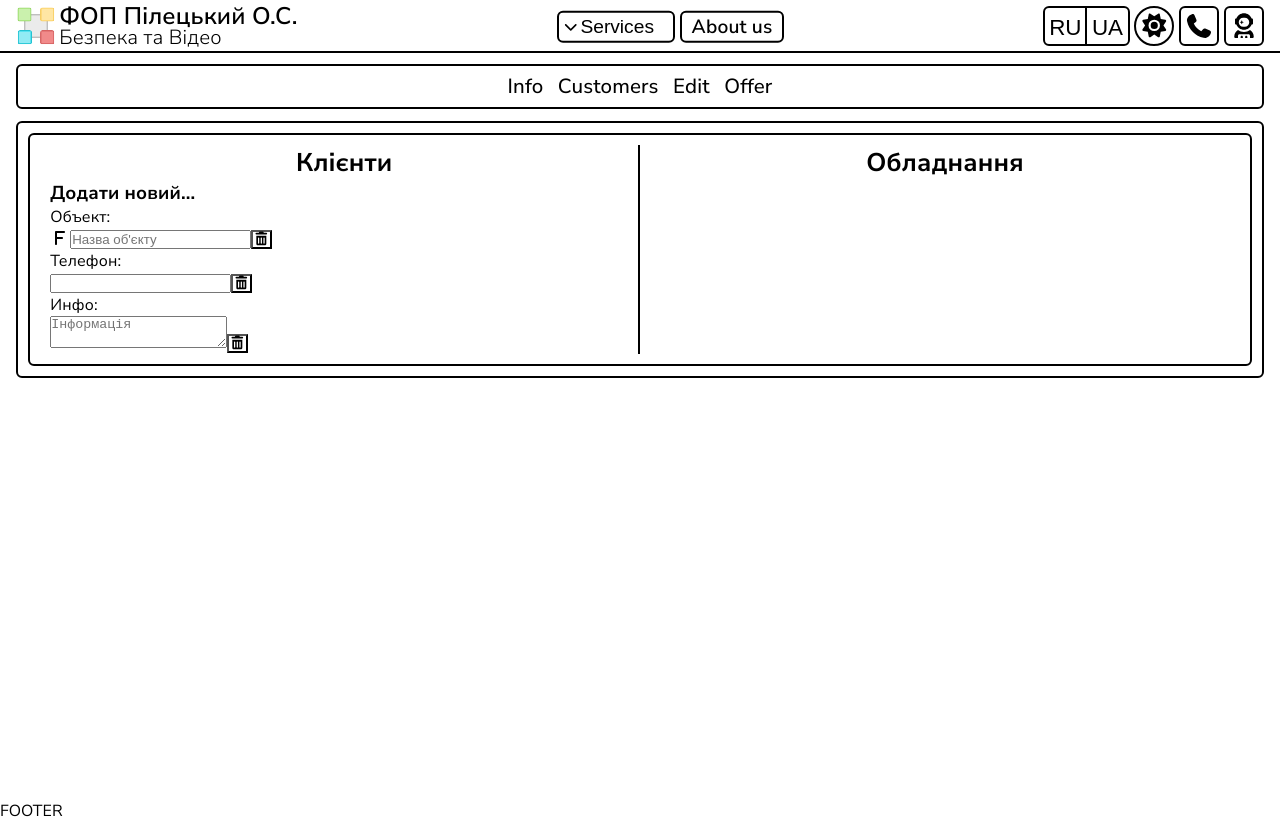
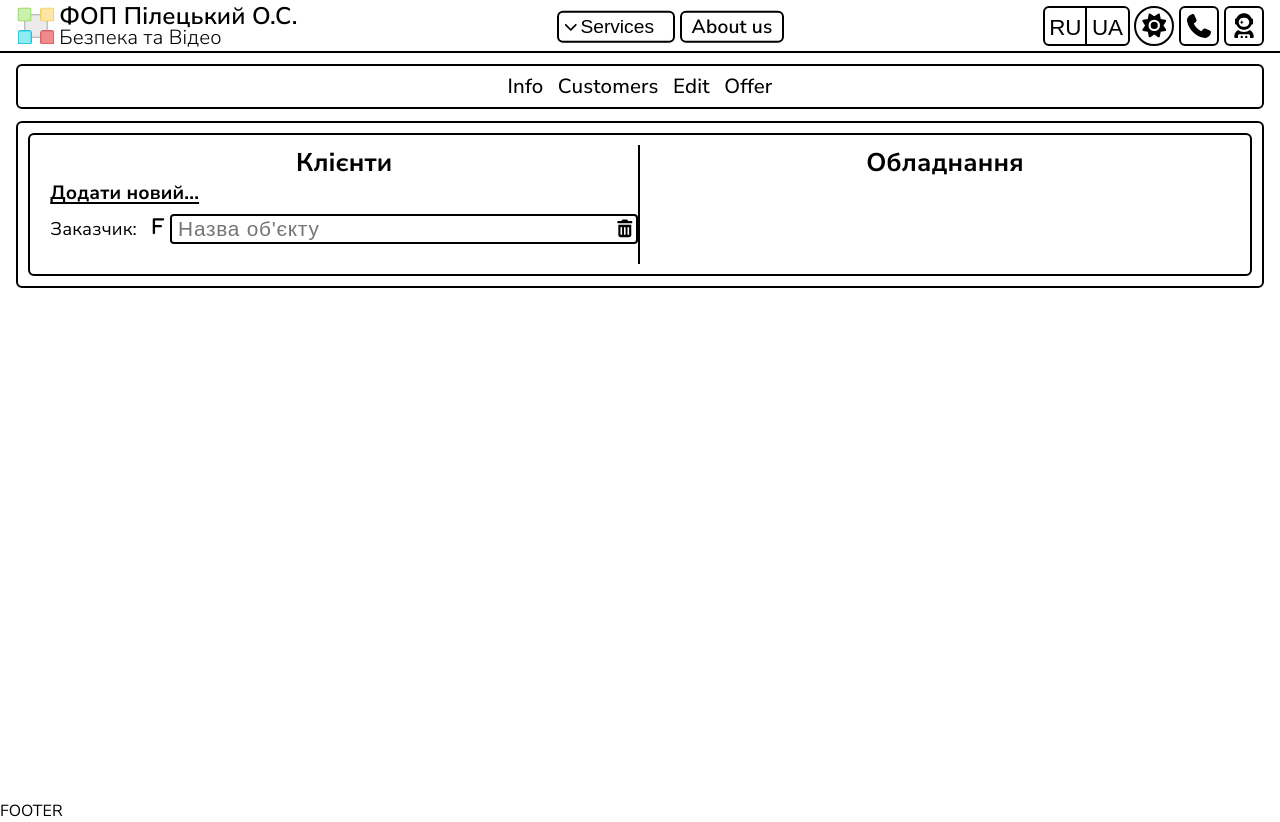
Before and after one commit to Vaygr99/AlarmVideoASP, a React (Vite) app in the folder client/: page /admin/edit in a window 1280 px wide. Built offline with nearby package versions, Linux system fonts and the light colour scheme.

Commit message:
feat(admin): add icon input for new client section

```diff
--- a/client/src/components/pages/admin/edit/clients/NewClient.jsx
+++ b/client/src/components/pages/admin/edit/clients/NewClient.jsx
@@ -1,45 +1,27 @@
 import { FontAwesomeIcon } from "@fortawesome/react-fontawesome";
+
+import IconInput from "../../../../ui/inputs/iconInput/IconInput.jsx";
+
+import styles from "./NewClient.module.css";
 
 // Add new client on edit page
 function NewClient({ icons }) {
   return (
     <>
       {/* Add new client */}
-      <div>
+      <div className={styles.container}>
         <h3>Додати новий...</h3>
-        {/* Client territory */}
-        <div>
-          <span>Объект:</span>
+        {/* Customer */}
+        <div className={styles.newData}>
+          <span>Заказчик:</span>
           <div>
             <span>
               <FontAwesomeIcon icon={icons.faF} />
             </span>
-            <input placeholder="Назва об'єкту" />
-            <button>
-              <FontAwesomeIcon icon={icons.faTrashCan} />
-            </button>
+            <IconInput placeholder="Назва об'єкту" icon={icons.faTrashCan}/>
           </div>
         </div>
-        {/* Client phone */}
-        <div>
-          <span>Телефон:</span>
-          <div>
-            <input />
-            <button>
-              <FontAwesomeIcon icon={icons.faTrashCan} />
-            </button>
-          </div>
-        </div>
-        {/* Useful info */}
-        <div>
-          <span>Инфо:</span>
-          <div>
-            <textarea placeholder="Iнформацiя"></textarea>
-            <button>
-              <FontAwesomeIcon icon={icons.faTrashCan} />
-            </button>
-          </div>
-        </div>
+
       </div>
     </>
   );
--- /dev/null
+++ b/client/src/components/pages/admin/edit/clients/NewClient.module.css
@@ -0,0 +1,30 @@
+.container {
+  display: flex;
+  flex-direction: column;
+  row-gap: 6px;
+  margin-bottom: 20px;
+  position: relative;
+}
+
+.container h3 {
+  text-decoration-style: solid;
+  text-decoration-line: underline;
+  text-decoration-thickness: 2px;
+  text-underline-offset: 3px;
+  margin-bottom: 2px;
+  font-size: 1.2rem;
+}
+
+.container span {
+  font-size: 1.15rem;
+}
+
+.newData {
+  display: flex;
+  align-items: center;
+  column-gap: 10px;
+}
+.newData > div {
+  display: flex;
+  width: 100%;
+}
```
